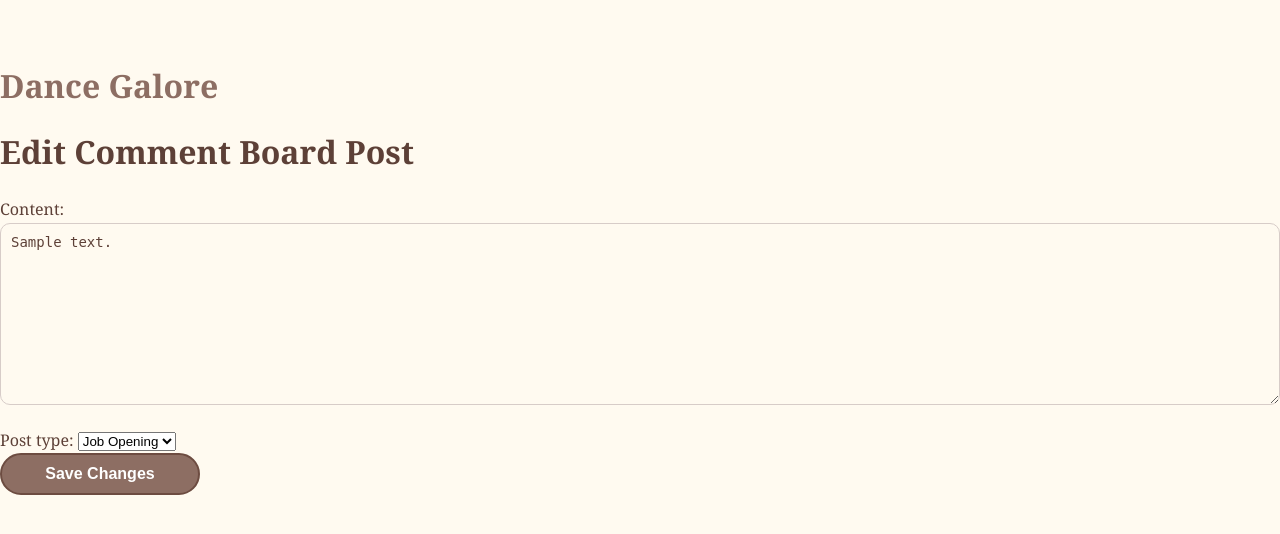
After one commit to neermans/assignment3-412, a Django app: page /project/comment_post/edit/1/ in a window 1280 px wide. The commit adds this page. Shown: the top 534 px of the page. Run offline with Django 4.2, Linux system fonts and the light colour scheme; a user stored in the database is signed in; tables that the repository leaves empty hold one stand-in row (values such as "Sample post").

Commit message:
finishing up but making sure all saved

```diff
--- a/project/forms.py
+++ b/project/forms.py
@@ -34,3 +34,8 @@ class CommentBoardPostForm(forms.ModelForm):
     class Meta:
         model = CommentBoardPost
         fields = ['content', 'post_type']
+
+class CommentForm(forms.ModelForm):
+    class Meta:
+        model = Comment
+        fields = ['content']
--- /dev/null
+++ b/project/static/project/styles.css
@@ -0,0 +1,257 @@
+/* General Reset */
+body, h1, h2, h3, h4, p, ul, li, a, button, input, textarea {
+    margin: 0;
+    padding: 0;
+    box-sizing: border-box;
+}
+
+/* Body Styling */
+body {
+    font-family: 'Georgia', serif;
+    line-height: 1.6;
+    color: #5d4037; /* Brown for text */
+    background-color: #fffaf0; /* Soft cream background */
+    padding-top: 60px; /* Prevent content from overlapping fixed navbar */
+}
+
+/* Layout */
+.container {
+    max-width: 1200px;
+    margin: 0 auto;
+    padding: 20px;
+    background: #ffe4e1; /* Baby pink background */
+    border: 1px solid #d7ccc8; /* Light brown border */
+    border-radius: 15px;
+    box-shadow: 0 4px 6px rgba(0, 0, 0, 0.1);
+}
+
+/* Headings */
+h1, h2, h3, h4 {
+    margin-bottom: 15px;
+    font-weight: 600;
+    color: #5d4037; /* Brown for headings */
+}
+
+/* Links */
+a {
+    text-decoration: none;
+    color: #8d6e63; /* Soft brown */
+    transition: color 0.3s;
+}
+
+a:hover {
+    color: #6d4c41; /* Darker brown */
+}
+
+/* Universal Button Styling */
+button, .btn {
+    display: inline-block;
+    padding: 10px 20px; /* Ensure consistent size */
+    font-size: 16px;
+    font-weight: bold;
+    color: #fff; /* Text color */
+    background-color: #8d6e63; /* Soft brown background */
+    border: 2px solid #6d4c41; /* Slightly darker brown for the border */
+    border-radius: 30px; /* Rounded bubble shape */
+    cursor: pointer;
+    text-align: center;
+    transition: background-color 0.3s, box-shadow 0.3s;
+    width: 200px; /* Set a fixed width for all buttons */
+}
+
+/* Hover Effect for Buttons */
+button:hover, .btn:hover {
+    background-color: #6d4c41; /* Darker brown on hover */
+    box-shadow: 0 4px 8px rgba(0, 0, 0, 0.2); /* Add a shadow for hover effect */
+}
+
+/* Disable Outline on Click */
+button:focus, .btn:focus {
+    outline: none;
+}
+
+/* Button Alignment */
+button.center, .btn.center {
+    margin: 0 auto;
+    display: block;
+}
+
+/* Form Styling */
+form {
+    margin-top: 20px;
+}
+
+form input[type="text"], form textarea {
+    width: 100%;
+    padding: 10px;
+    margin-bottom: 15px;
+    border: 1px solid #d7ccc8; /* Light brown */
+    border-radius: 10px;
+    font-size: 14px;
+    background-color: #fffaf0; /* Soft cream */
+    color: #5d4037;
+}
+
+form textarea {
+    resize: vertical;
+    min-height: 80px;
+}
+
+form button {
+    display: block;
+    width: 100%;
+}
+
+/* Lists */
+ul {
+    list-style: none;
+    margin: 20px 0;
+    padding: 0;
+}
+
+ul li {
+    margin-bottom: 15px;
+    padding: 15px;
+    background: #fff; /* White background */
+    border: 1px solid #d7ccc8; /* Light brown */
+    border-radius: 15px;
+}
+
+/* Comments Section */
+.comment-section {
+    margin-top: 30px;
+}
+
+.comment-section h4 {
+    margin-bottom: 10px;
+}
+
+.comment {
+    margin-bottom: 10px;
+    padding: 10px;
+    border-left: 5px solid #8d6e63; /* Soft brown */
+    background: #ffe4e1; /* Baby pink */
+    border-radius: 10px;
+}
+
+/* Navigation Bar */
+.navbar {
+    background-color: #ffe4e1; /* Soft pink */
+    padding: 10px 20px;
+    box-shadow: 0 2px 4px rgba(0, 0, 0, 0.1);
+    border-radius: 0 0 10px 10px; /* Rounded corners on the bottom */
+    position: fixed; /* Fix to the top of the page */
+    top: 0;
+    width: 100%; /* Full width */
+    z-index: 1000; /* Ensure it appears above other elements */
+}
+
+.navbar-menu {
+    display: flex; /* Display items in a row */
+    justify-content: center; /* Center items */
+    gap: 20px; /* Add space between items */
+    list-style: none;
+    margin: 0;
+    padding: 0;
+}
+
+.navbar-menu li {
+    margin: 0;
+}
+
+.navbar-menu a {
+    text-decoration: none;
+    color: #5d4037; /* Soft brown */
+    font-weight: bold;
+    padding: 10px 15px;
+    border-radius: 5px;
+    transition: background-color 0.3s, color 0.3s;
+}
+
+.navbar-menu a:hover {
+    background-color: #fbe9e7; /* Lighter pink */
+    color: #6d4c41; /* Darker brown */
+}
+
+/* Cards for Posts */
+.card {
+    border: 1px solid #d7ccc8; /* Light brown */
+    border-radius: 15px;
+    background: #fff; /* White background */
+    margin-bottom: 15px;
+    box-shadow: 0 2px 4px rgba(0, 0, 0, 0.1);
+    padding: 15px;
+}
+
+.card h3 {
+    font-size: 18px;
+    margin-bottom: 10px;
+    color: #5d4037;
+}
+
+.card p {
+    margin-bottom: 10px;
+    font-size: 14px;
+    line-height: 1.5;
+    color: #6d4c41;
+}
+
+.card .btn {
+    display: inline-block;
+    margin-top: 10px;
+}
+
+/* Hover Effects for Cards */
+.card:hover {
+    border-color: #8d6e63; /* Soft brown */
+    box-shadow: 0 4px 8px rgba(0, 0, 0, 0.15);
+}
+
+/* Profile Picture */
+.profile-picture img {
+    width: 50px;
+    height: 50px;
+    border-radius: 50%;
+    border: 2px solid #fffaf0; /* Soft cream */
+    transition: transform 0.3s, box-shadow 0.3s;
+}
+
+.profile-picture img:hover {
+    transform: scale(1.1);
+    box-shadow: 0 4px 8px rgba(0, 0, 0, 0.2);
+}
+
+.profile-picture a {
+    display: inline-block;
+}
+
+/* Footer */
+footer {
+    margin-top: 50px;
+    text-align: center;
+    padding: 10px 0;
+    font-size: 14px;
+    color: #8d6e63;
+    background-color: #fffaf0;
+    border-radius: 15px;
+    border: 1px solid #d7ccc8;
+}
+
+/* Media Queries */
+@media (max-width: 768px) {
+    .navbar-menu {
+        flex-direction: column;
+        gap: 10px;
+        padding: 10px 0;
+    }
+
+    button, .btn {
+        font-size: 14px;
+        padding: 8px 15px;
+    }
+
+    header {
+        font-size: 20px;
+        padding: 15px 0;
+    }
+}
--- a/project/templates/project/base.html
+++ b/project/templates/project/base.html
@@ -2,10 +2,22 @@
 <html lang="en">
 <head>
     <meta charset="UTF-8">
-    <title>{% block title %}My Django App{% endblock %}</title>
+    <title>{% block title %}Dance Galore{% endblock %}</title>
+    <link rel="stylesheet" href="/static/project/styles.css">
 </head>
 <body>
-    {% block content %}
-    {% endblock %}
+
+    <header>
+        <div class="header-container">
+            <h1><a href="{% url 'blog_home' %}">Dance Galore</a></h1>
+
+        </div>
+    </header>
+
+
+
+    <main>
+        {% block content %}{% endblock %}
+    </main>
 </body>
 </html>
--- a/project/templates/project/create_comment_post.html
+++ b/project/templates/project/create_comment_post.html
@@ -1,4 +1,4 @@
-{% extends 'base.html' %}
+{% extends 'project/base.html' %}
 
 {% block content %}
 <h1>Create a Comment Board Post</h1>
--- a/project/templates/project/create_dance_post.html
+++ b/project/templates/project/create_dance_post.html
@@ -1,7 +1,9 @@
-{% extends 'base.html' %}
+{% extends 'project/base.html' %}
 
 {% block content %}
 <h1>Create a Dance Post</h1>
+<h2>All videos must be submitted in an MP4 format or other dancers and choreographers will not be able to see your beautiful post!</h2>
+<h2>All audios must be submitted in an MP3 format as well!</h2>
 <form method="post" enctype="multipart/form-data">
     {% csrf_token %}
     {{ form.as_p }}
--- /dev/null
+++ b/project/templates/project/edit_comment_post.html
@@ -0,0 +1,10 @@
+{% extends 'project/base.html' %}
+
+{% block content %}
+<h1>Edit Comment Board Post</h1>
+<form method="post">
+    {% csrf_token %}
+    {{ form.as_p }}
+    <button type="submit" class="btn btn-primary">Save Changes</button>
+</form>
+{% endblock %}
--- a/project/urls.py
+++ b/project/urls.py
@@ -2,7 +2,6 @@ from django.urls import path
 from . import views
 from django.contrib.auth import views as auth_views
 from .views import *
-
 urlpatterns = [
     path('', BlogHomeView.as_view(), name='blog_home'),
     path('dancer_profile/<int:pk>/', DancerProfileDetailView.as_view(), name='dancer_profile_detail'),
@@ -13,15 +12,12 @@ urlpatterns = [
     path('profiles/', ProfileListView.as_view(template_name='project/profile_list.html'), name='profile_list'),
     path('logout/', auth_views.LogoutView.as_view(template_name='project/logged_out.html'), name='logout'),
     path('message/send/<int:receiver_id>/', SendMessageView.as_view(), name='send_message'),
-    path('dancer_profile/edit/<int:pk>/', views.EditDancerProfileView.as_view(), name='edit_dancer_profile'),
-    path('recruiter_profile/edit/<int:pk>/', views.EditRecruiterProfileView.as_view(), name='edit_recruiter_profile'),
+    path('dancer_profile/edit/<int:pk>/', EditDancerProfileView.as_view(), name='edit_dancer_profile'),
+    path('recruiter_profile/edit/<int:pk>/', EditRecruiterProfileView.as_view(), name='edit_recruiter_profile'),
     path('dance_post/create/', CreateDancePostView.as_view(), name='create_dance_post'),
     path('comment_post/create/', CreateCommentBoardPostView.as_view(), name='create_comment_post'),
-
-
-
-
-
+    path('dance_post/edit/<int:pk>/', EditDancePostView.as_view(), name='edit_dance_post'),
+    path('comment_post/edit/<int:pk>/', EditCommentBoardPostView.as_view(), name='edit_comment_post'),
 
 ]
 
--- a/project/views.py
+++ b/project/views.py
@@ -18,17 +18,52 @@ class BlogHomeView(TemplateView):
     def get_context_data(self, **kwargs):
         context = super().get_context_data(**kwargs)
 
-        # Fetch posts for videos and music
+        # Fetch dance posts (videos and music)
         context['dance_posts'] = DancePost.objects.filter(
             Q(video__isnull=False) | Q(cut_music__isnull=False)
-        ).order_by('-created_at')  # Combine videos and music
+        ).order_by('-created_at')
 
-        # Fetch general posts from the CommentBoardPost model
+        # Group CommentBoardPosts by type
         context['general_posts'] = CommentBoardPost.objects.filter(
             post_type=CommentBoardPost.PostType.GENERAL
-        ).order_by('-id')  # Order by newest first
+        ).order_by('-id')
+        context['job_openings'] = CommentBoardPost.objects.filter(
+            post_type=CommentBoardPost.PostType.JOB_OPENING
+        ).order_by('-id')
+        context['public_classes'] = CommentBoardPost.objects.filter(
+            post_type=CommentBoardPost.PostType.PUBLIC_CLASS
+        ).order_by('-id')
+
+        # Add the comment form
+        context['comment_form'] = CommentForm()
+
+        if self.request.user.is_authenticated:
+            if hasattr(self.request.user, 'dancer_profile'):
+                context['profile_image'] = self.request.user.dancer_profile.image
+                context['profile_url'] = reverse('dancer_profile_detail', kwargs={'pk': self.request.user.dancer_profile.pk})
+            elif hasattr(self.request.user, 'recruiter_profile'):
+                context['profile_image'] = self.request.user.recruiter_profile.image
+                context['profile_url'] = reverse('recruiter_profile_detail', kwargs={'pk': self.request.user.recruiter_profile.pk})
+
 
         return context
+
+    def post(self, request, *args, **kwargs):
+        form = CommentForm(request.POST)
+        if form.is_valid():
+            post_id = request.POST.get('post_id')  # Hidden input for post ID
+            post = CommentBoardPost.objects.get(id=post_id)
+            comment = form.save(commit=False)
+            comment.post = post
+            comment.author = request.user
+            comment.save()
+            return redirect('blog_home')  # Replace 'blog_home' with the actual name of your blog home URL
+
+        # Re-render the page with the form errors
+        context = self.get_context_data(**kwargs)
+        context['comment_form'] = form
+        return self.render_to_response(context)
+
 
 class CreateDancerProfileView(CreateView):
     model = DancerProfile
@@ -66,10 +101,30 @@ class ProfileListView(TemplateView):
         context['recruiters'] = RecruiterProfile.objects.all()  # Query all recruiters
         return context
 
+
 class DancerProfileDetailView(LoginRequiredMixin, DetailView):
     model = DancerProfile
     template_name = 'project/dancer_profile_detail.html'
     context_object_name = 'profile'
+
+    def get_context_data(self, **kwargs):
+        context = super().get_context_data(**kwargs)
+        profile = self.get_object()
+
+        # Fetch the dancer's posts
+        context['dance_posts'] = DancePost.objects.filter(
+            poster=profile.dancerUser
+        ).order_by('-created_at')
+
+        # Fetch comment board posts authored by this user's profile
+        context['comment_board_posts'] = CommentBoardPost.objects.filter(
+            author=profile.dancerUser
+        ).order_by('-id')
+
+        context['is_own_profile'] = profile.dancerUser == self.request.user
+
+
+        return context
 
 
 class CreateRecruiterProfileView(CreateView):
@@ -104,6 +159,26 @@ class RecruiterProfileDetailView(LoginRequiredMixin, DetailView):
     template_name = 'project/recruiter_profile_detail.html'
     context_object_name = 'profile'
 
+    def get_context_data(self, **kwargs):
+        context = super().get_context_data(**kwargs)
+        profile = self.get_object()
+
+        # Fetch dance posts by this user's profile
+        context['dance_posts'] = DancePost.objects.filter(
+            poster=profile.recruiterUser
+        ).order_by('-created_at')
+
+        # Fetch comment board posts authored by this user's profile
+        context['comment_board_posts'] = CommentBoardPost.objects.filter(
+            author=profile.recruiterUser
+        ).order_by('-id')
+
+        # Add a flag for own profile
+        context['is_own_profile'] = profile.recruiterUser == self.request.user
+
+        return context
+
+
 class SendMessageView(LoginRequiredMixin, FormView):
     template_name = 'project/send_message.html'
     form_class = PrivateMessageForm
@@ -113,37 +188,35 @@ class SendMessageView(LoginRequiredMixin, FormView):
         receiver_id = self.kwargs['receiver_id']
         receiver = get_object_or_404(User, pk=receiver_id)
 
-        # Add receiver profiles to context
+        # Determine the receiver's profile type
+        if hasattr(receiver, 'dancer_profile'):
+            context['receiver_profile_type'] = 'dancer'
+            context['receiver_profile_pk'] = receiver.dancer_profile.pk
+        elif hasattr(receiver, 'recruiter_profile'):
+            context['receiver_profile_type'] = 'recruiter'
+            context['receiver_profile_pk'] = receiver.recruiter_profile.pk
+
         context['receiver'] = receiver
-        context['dancer_profile'] = getattr(receiver, 'dancer_profile', None)
-        context['recruiter_profile'] = getattr(receiver, 'recruiter_profile', None)
-
-        # Fetch messages between the logged-in user and the receiver
         context['messages'] = PrivateMessage.objects.filter(
             Q(sender=self.request.user, receiver=receiver) |
             Q(sender=receiver, receiver=self.request.user)
         )
+
         return context
 
     def form_valid(self, form):
         receiver_id = self.kwargs['receiver_id']
         receiver = get_object_or_404(User, pk=receiver_id)
 
-        # Prevent sending a message to yourself
-        if receiver == self.request.user:
-            if hasattr(receiver, 'dancer_profile'):
-                return redirect('dancer_profile_detail', pk=receiver.dancer_profile.pk)
-            elif hasattr(receiver, 'recruiter_profile'):
-                return redirect('recruiter_profile_detail', pk=receiver.recruiter_profile.pk)
-
         # Save the new message
         form.instance.sender = self.request.user
         form.instance.receiver = receiver
         form.save()
 
-        # Redirect back to the same messaging page
-        return redirect('send_message', receiver_id=receiver.pk)
+        return super().form_valid(form)
 
+    def get_success_url(self):
+        return self.request.path
 
 
 class EditRecruiterProfileView(LoginRequiredMixin, UpdateView):
@@ -182,27 +255,25 @@ class EditDancerProfileView(LoginRequiredMixin, UpdateView):
 class CreateDancePostView(LoginRequiredMixin, CreateView):
     model = DancePost
     fields = ['video', 'cut_music', 'description']
-    template_name = 'blog/create_dance_post.html'
+    template_name = 'project/create_dance_post.html'
 
     def form_valid(self, form):
-        # Ensure the logged-in user has a DancerProfile
-        try:
-            dancer_profile = self.request.user.dancer_profile
-        except DancerProfile.DoesNotExist:
-            return redirect('error_page')  # Replace with a proper error page or message
-        # Assign the logged-in user's DancerProfile as the poster
-        form.instance.poster = dancer_profile
+        # Set the poster to the logged-in user
+        form.instance.poster = self.request.user
         return super().form_valid(form)
 
     def get_success_url(self):
-        return redirect('blog_home')  # Replace with the desired success redirect URL
-
-
+        # Redirect to the appropriate profile
+        if hasattr(self.request.user, 'dancer_profile'):
+            return reverse('dancer_profile_detail', kwargs={'pk': self.request.user.dancer_profile.pk})
+        elif hasattr(self.request.user, 'recruiter_profile'):
+            return reverse('recruiter_profile_detail', kwargs={'pk': self.request.user.recruiter_profile.pk})
+        return reverse('blog_home')
 
 class CreateCommentBoardPostView(LoginRequiredMixin, CreateView):
     model = CommentBoardPost
     fields = ['content', 'post_type']
-    template_name = 'blog/create_comment_post.html'
+    template_name = 'project/create_comment_post.html'
 
     def form_valid(self, form):
         # Assign the logged-in user as the author
@@ -210,4 +281,72 @@ class CreateCommentBoardPostView(LoginRequiredMixin, CreateView):
         return super().form_valid(form)
 
     def get_success_url(self):
-        return redirect('blog_home')  # Replace with the desired success redirect URL
+        return reverse('blog_home')  # Replace with the desired success redirect URL
+
+
+class EditDancePostView(LoginRequiredMixin, UpdateView):
+    model = DancePost
+    fields = ['video', 'cut_music', 'description']
+    template_name = 'project/edit_dance_post.html'
+
+    def dispatch(self, request, *args, **kwargs):
+        post = self.get_object()
+
+        # Check if the user is the author of the post
+        if post.poster == request.user:
+            # Redirect based on user type
+            if hasattr(request.user, 'recruiter_profile'):
+                return super().dispatch(request, *args, **kwargs)
+            elif hasattr(request.user, 'dancer_profile'):
+                return super().dispatch(request, *args, **kwargs)
+
+        # If not the author, redirect to their respective profile
+        if hasattr(request.user, 'recruiter_profile'):
+            return redirect('recruiter_profile_detail', pk=request.user.recruiter_profile.pk)
+        elif hasattr(request.user, 'dancer_profile'):
+            return redirect('dancer_profile_detail', pk=request.user.dancer_profile.pk)
+
+        # As a fallback, redirect to a safe default page
+        return redirect('blog_home')
+
+    def get_success_url(self):
+        # Redirect to the appropriate profile page after editing
+        if hasattr(self.request.user, 'recruiter_profile'):
+            return reverse('recruiter_profile_detail', kwargs={'pk': self.request.user.recruiter_profile.pk})
+        elif hasattr(self.request.user, 'dancer_profile'):
+            return reverse('dancer_profile_detail', kwargs={'pk': self.request.user.dancer_profile.pk})
+        return reverse('blog_home')  # Default fallback
+
+
+class EditCommentBoardPostView(LoginRequiredMixin, UpdateView):
+    model = CommentBoardPost
+    fields = ['content', 'post_type']
+    template_name = 'project/edit_comment_post.html'
+
+    def dispatch(self, request, *args, **kwargs):
+        post = self.get_object()
+
+        # Check if the user is the author of the post
+        if post.author == request.user:
+            # Redirect based on user type
+            if hasattr(request.user, 'recruiter_profile'):
+                return super().dispatch(request, *args, **kwargs)
+            elif hasattr(request.user, 'dancer_profile'):
+                return super().dispatch(request, *args, **kwargs)
+
+        # If not the author, redirect to their respective profile
+        if hasattr(request.user, 'recruiter_profile'):
+            return redirect('recruiter_profile_detail', pk=request.user.recruiter_profile.pk)
+        elif hasattr(request.user, 'dancer_profile'):
+            return redirect('dancer_profile_detail', pk=request.user.dancer_profile.pk)
+
+        # As a fallback, redirect to a safe default page
+        return redirect('blog_home')
+
+    def get_success_url(self):
+        # Redirect to the appropriate profile page after editing
+        if hasattr(self.request.user, 'recruiter_profile'):
+            return reverse('recruiter_profile_detail', kwargs={'pk': self.request.user.recruiter_profile.pk})
+        elif hasattr(self.request.user, 'dancer_profile'):
+            return reverse('dancer_profile_detail', kwargs={'pk': self.request.user.dancer_profile.pk})
+        return reverse('blog_home')  # Default fallback
```
Also changed, not shown: project/models.py (+15 -7 lines), project/templates/project/blog_home.html (+72 -17 lines), project/templates/project/dancer_profile_detail.html (+36 -0 lines), project/templates/project/edit_dance_post.html (added, +10 -0 lines), project/templates/project/recruiter_profile_detail.html (+36 -0 lines), project/templates/project/send_message.html (+8 -8 lines), project/migrations/0009_comment.py (added), project/migrations/0010_alter_dancepost_poster.py (added), 2 other files.
